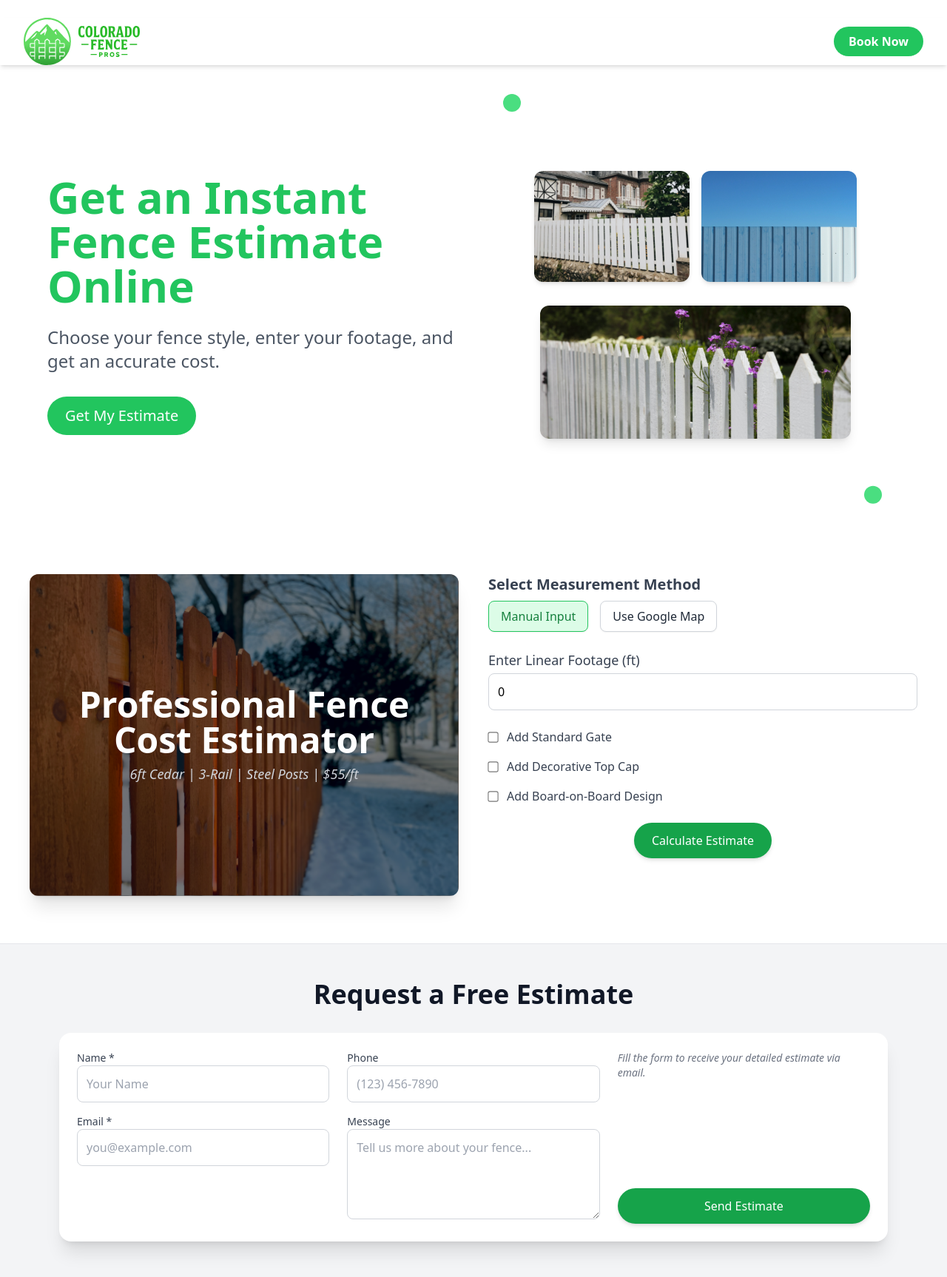
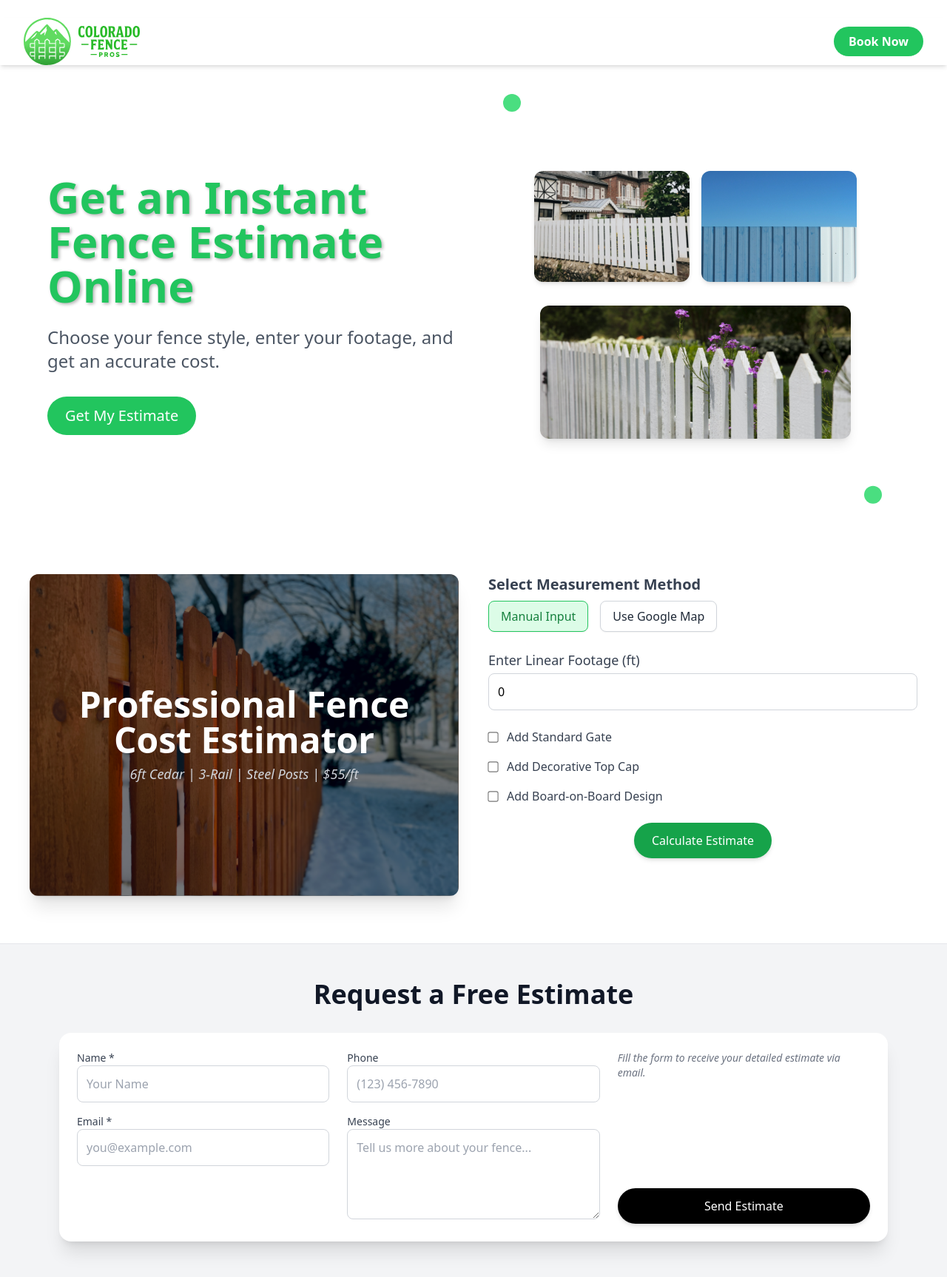
Before and after one commit to thatdudeiggy/coloradofencepros, a React (Vite) app: page / in a window 1280 px wide. Shown: the whole page at 74% size. Built offline with nearby package versions, Linux system fonts and the light colour scheme.

Commit message:
added form

```diff
--- a/src/Components/Hero.jsx
+++ b/src/Components/Hero.jsx
@@ -7,11 +7,11 @@ import fence3 from "../assets/fence3.svg";
 
 const Hero = () => {
   return (
-    <section className=" overflow-hidden">
+    <section className=" mx-6 overflow-hidden">
       <div className="max-w-6xl mx-auto grid grid-cols-1 md:grid-cols-2 items-center gap-12 relative">
         {/* Left Side Text */}
         <div className="text-center md:text-left z-10">
-          <h1 className="text-4xl md:text-5xl font-bold text-green-500 mb-6">
+          <h1 className="text-4xl md:text-5xl font-bold  text-green-500 mb-6" style={{ textShadow: "2px 2px 4px rgba(0,0,0,0.3)" }}>
             Get an Instant Fence Estimate Online
           </h1>
           <p className="text-lg md:text-xl text-gray-600 dark:text-gray-300 mb-8">
--- a/src/Components/LeadCaptureForm.jsx
+++ b/src/Components/LeadCaptureForm.jsx
@@ -133,7 +133,7 @@ const FooterLeadForm = ({ estimate, linearFeet, gateWidth, includeTopCap, includ
               </p>
               <button
                 type="submit"
-                className="bg-green-600 text-white px-6 py-3 rounded-full hover:bg-green-700 transition-all duration-300 shadow-md"
+                className="bg-black text-white px-6 py-3 rounded-full hover:bg-green-700 transition-all duration-300 shadow-md"
               >
                 Send Estimate
               </button>
```
